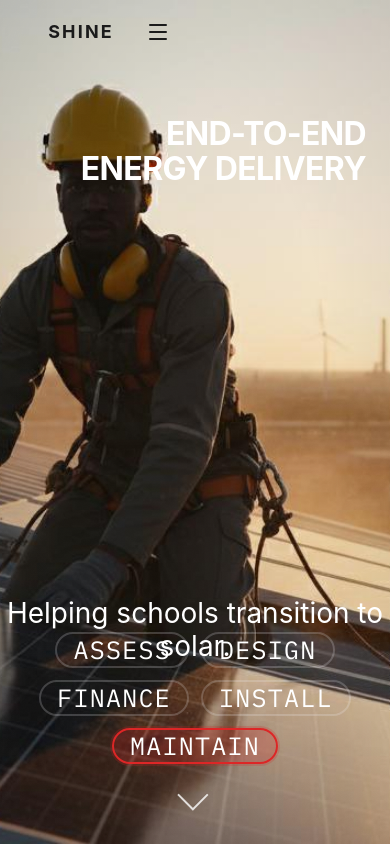
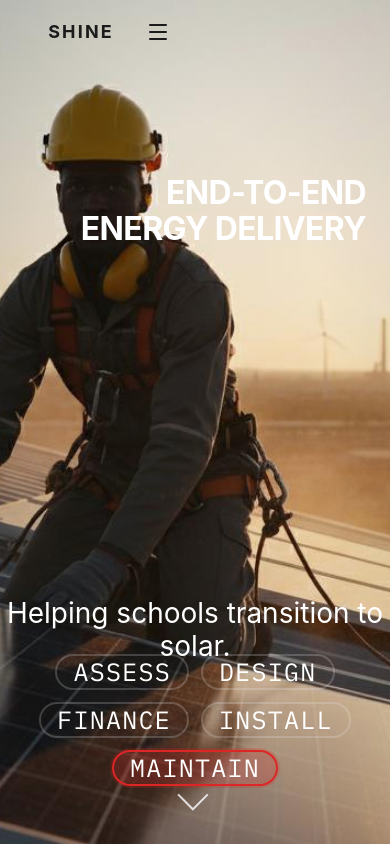
Before and after one commit to Bukenyae/SHINE, a React (Vite) app in the folder app/: page / in a window 390 px wide. Shown: the top 844 px of the page. Built offline with nearby package versions, Linux system fonts and the light colour scheme.

Commit message:
fix: adjust mobile hero headline and service chips

```diff
--- a/app/src/index.css
+++ b/app/src/index.css
@@ -1484,7 +1484,7 @@ html:not([data-theme="light"]) .ecosystem-toggle.light.active {
 
 @media (max-width: 640px) {
   .hero-headline-block {
-    margin-top: -66vh;
+    margin-top: -52vh;
   }
 
   .hero-bottom-statement {
@@ -1493,7 +1493,12 @@ html:not([data-theme="light"]) .ecosystem-toggle.light.active {
   }
 
   .hero-chip-row {
-    bottom: 80px;
+    bottom: 58px;
+  }
+
+  .service-chip {
+    font-size: 20px;
+    padding: 0.4rem 0.8rem;
   }
 }
 
```
